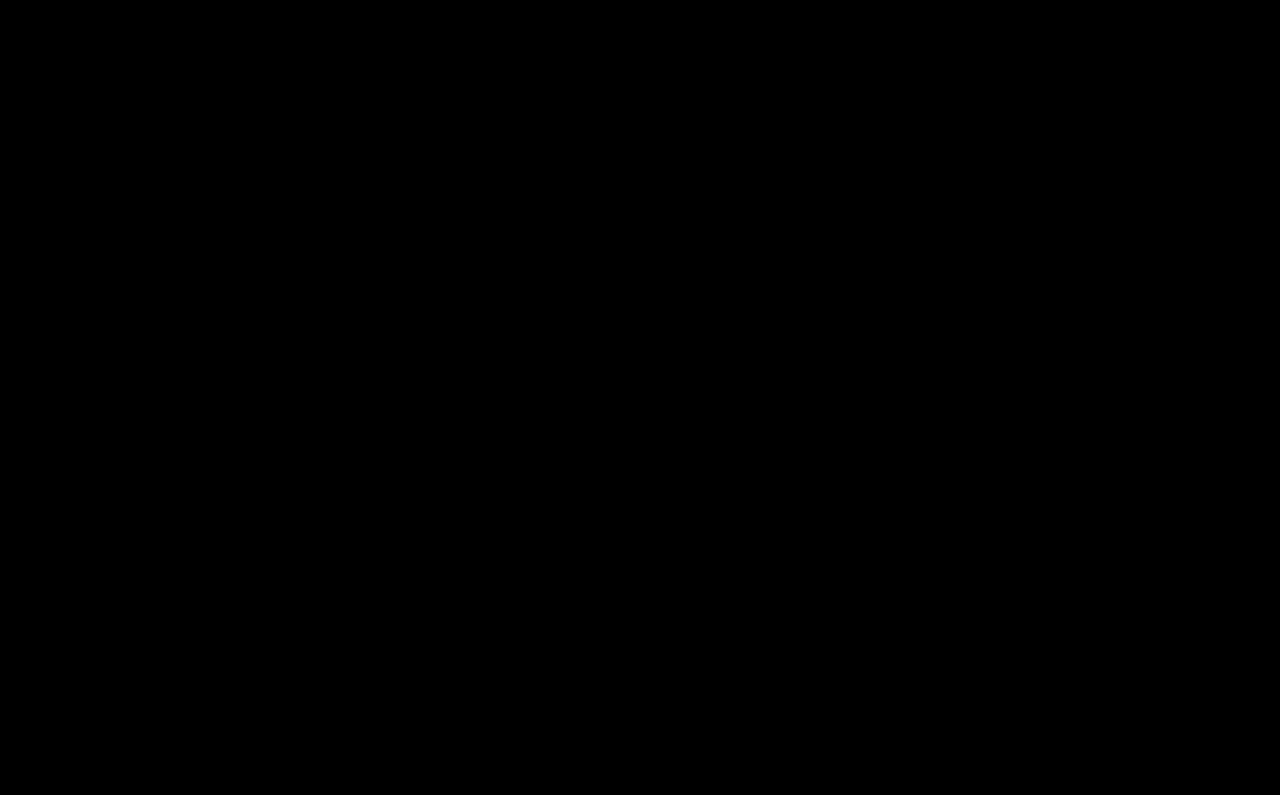
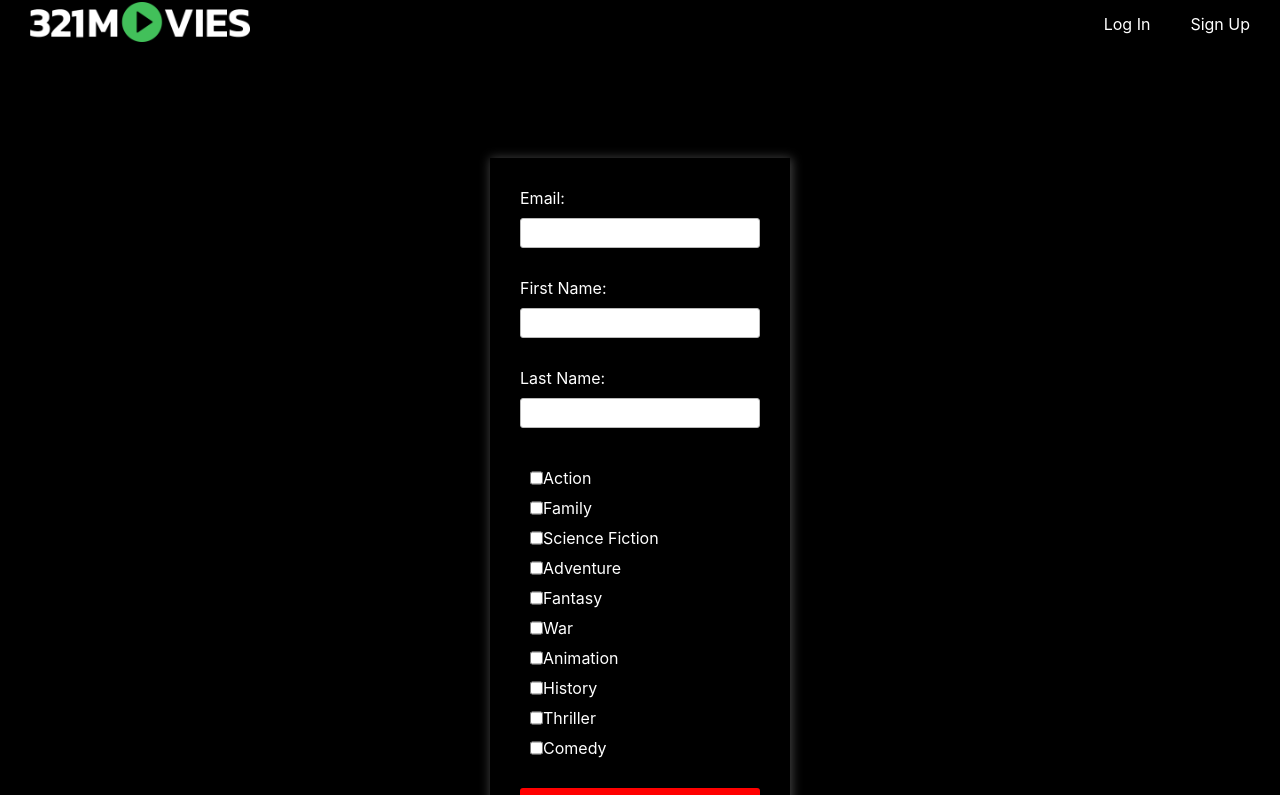
Before and after one commit to ftfhthr/assignment6, a React (Vite) app: page /settings in a window 1280 px wide. Shown: the top 795 px of the page. Built offline with nearby package versions, Linux system fonts and the light colour scheme.

Commit message:
settingsview

```diff
--- a/src/App.jsx
+++ b/src/App.jsx
@@ -14,43 +14,53 @@ function App() {
 	const genresList = [
         {
             genre: "Action",
-            id: 28
+            id: 28,
+            checked: false
         },
         {
             genre: "Family",
-            id: 10751
+            id: 10751,
+            checked: false
         },
         {
             genre: "Science Fiction",
-            id: 878
+            id: 878,
+            checked: false
         },
         {
             genre: "Adventure",
-            id: 12
+            id: 12,
+            checked: false
         },
         {
             genre: "Fantasy",
-            id: 14
+            id: 14,
+            checked: false
         },
         {
             genre: "War",
-            id: 10752
+            id: 10752,
+            checked: false
         },
         {
             genre: "Animation",
-            id: 16
+            id: 16,
+            checked: false
         },
         {
             genre: "History",
-            id: 36
+            id: 36,
+            checked: false
         },
         {
             genre: "Thriller",
-            id: 53
+            id: 53,
+            checked: false
         },
         {
             genre: "Comedy",
-            id: 35
+            id: 35,
+            checked: false
         }
     ]
 
@@ -66,7 +76,7 @@ function App() {
 						<Route path="details/:id" element={<DetailView />} />
 					</Route>
 					<Route path="/cart" element={<CartView />} />
-					<Route path="/settings" element={<SettingsView />} />
+					<Route path="/settings" element={<SettingsView genresList={genresList} />} />
 				</Routes>
 			</BrowserRouter>
 		</StoreProvider>
--- a/src/components/Header.jsx
+++ b/src/components/Header.jsx
@@ -15,13 +15,13 @@ const Header = () => {
                     <a href="/register">Sign Up</a>
                 </>
             )
-        }
-    }
-
-    const cart = () => {
-        if (email != "") {
+        } else {
             return (
-                <button onClick={() => navigate("/cart")}>Cart</button>
+                <>
+                    <button onClick={() => navigate("/cart")}>Cart</button>
+                    <button onClick={() => navigate("/settings")}>Settings</button>
+                    <a href="/">Log Out</a>
+                </>
             )
         }
     }
@@ -33,7 +33,6 @@ const Header = () => {
             </a>
             <div className="navbar-container">
                 {loginButtons()}
-                {cart()}
             </div>
         </div>
     );
--- a/src/context/index.jsx
+++ b/src/context/index.jsx
@@ -5,10 +5,64 @@ const StoreContext = createContext();
 
 export const StoreProvider = ({ children }) => {
     const [email, setEmail] = useState("");
+    const [firstName, setFirstName] = useState("");
+    const [lastName, setLastName] = useState("");
+    const [genres, setGenres] = useState([
+        {
+            genre: "Action",
+            id: 28,
+            checked: false
+        },
+        {
+            genre: "Family",
+            id: 10751,
+            checked: false
+        },
+        {
+            genre: "Science Fiction",
+            id: 878,
+            checked: false
+        },
+        {
+            genre: "Adventure",
+            id: 12,
+            checked: false
+        },
+        {
+            genre: "Fantasy",
+            id: 14,
+            checked: false
+        },
+        {
+            genre: "War",
+            id: 10752,
+            checked: false
+        },
+        {
+            genre: "Animation",
+            id: 16,
+            checked: false
+        },
+        {
+            genre: "History",
+            id: 36,
+            checked: false
+        },
+        {
+            genre: "Thriller",
+            id: 53,
+            checked: false
+        },
+        {
+            genre: "Comedy",
+            id: 35,
+            checked: false
+        }
+    ]);
     const [cart, setCart] = useState(Map());
 
     return (
-        <StoreContext.Provider value={{ email, setEmail, cart, setCart }}>
+        <StoreContext.Provider value={{ email, setEmail, firstName, setFirstName, lastName, setLastName, genres, setGenres, cart, setCart }}>
             {children}
         </StoreContext.Provider>
     );
--- a/src/views/CartView.jsx
+++ b/src/views/CartView.jsx
@@ -1,16 +1,22 @@
+import Header from "../components/Header";
+import Footer from "../components/Footer";
 import { useStoreContext } from "../context"
+import { useNavigate } from "react-router-dom";
 
 const CartView = () => {
     const { cart, setCart } = useStoreContext();
-    console.log(cart.entrySeq());
+    const navigate = useNavigate();
     return (
         <div>
+            <Header />
             {cart.entrySeq().map(([key, value]) => { return (
                 <>
                     <p key={key}>{value.title}</p>
                     <button onClick={() => setCart((prevCart) => prevCart.delete(key))}>Remove</button>
                 </>
             ) })}
+            <button onClick={() => navigate("/movies")}>Back</button>
+            <Footer />
         </div>
     )
 }
--- a/src/views/SettingsView.jsx
+++ b/src/views/SettingsView.jsx
@@ -1,7 +1,39 @@
-const SettingsView = () => {
+import Header from "../components/Header";
+import Footer from "../components/Footer";
+import { useNavigate } from "react-router-dom";
+import { useStoreContext } from "../context";
+
+const SettingsView = (props) => {
+    const { email } = useStoreContext();
+    const { genres } = useStoreContext();
+    const navigate = useNavigate();
+
+    const updateSettings = (e) => {
+        e.preventDefault();
+    }
+
     return (
         <div>
-
+            <Header />
+            <div className="form-container">
+                <form onSubmit={(e) => updateSettings(e)}>
+                    <label htmlFor="email">Email:</label>
+                    <input type="email" name="email" readOnly value={email}/>
+                    <label htmlFor="first-name">First Name:</label>
+                    <input type="text" name="first-name" />
+                    <label htmlFor="last-name">Last Name:</label>
+                    <input type="text" name="last-name" />
+                    {genres.map((genre) => (
+                        <div key={genre.id} className="genre-checkbox">
+                            <input type="checkbox" id={genre.genre} defaultChecked={genre.checked} />
+                            <label htmlFor={genre.genre}>{genre.genre}</label>
+                        </div>
+                    ))}
+                    <input type="submit" value={"Save Settings"} required />
+                    <button onClick={() => navigate("/movies")}>Back</button>
+                </form>
+            </div>
+            <Footer />
         </div>
     )
 }
```
